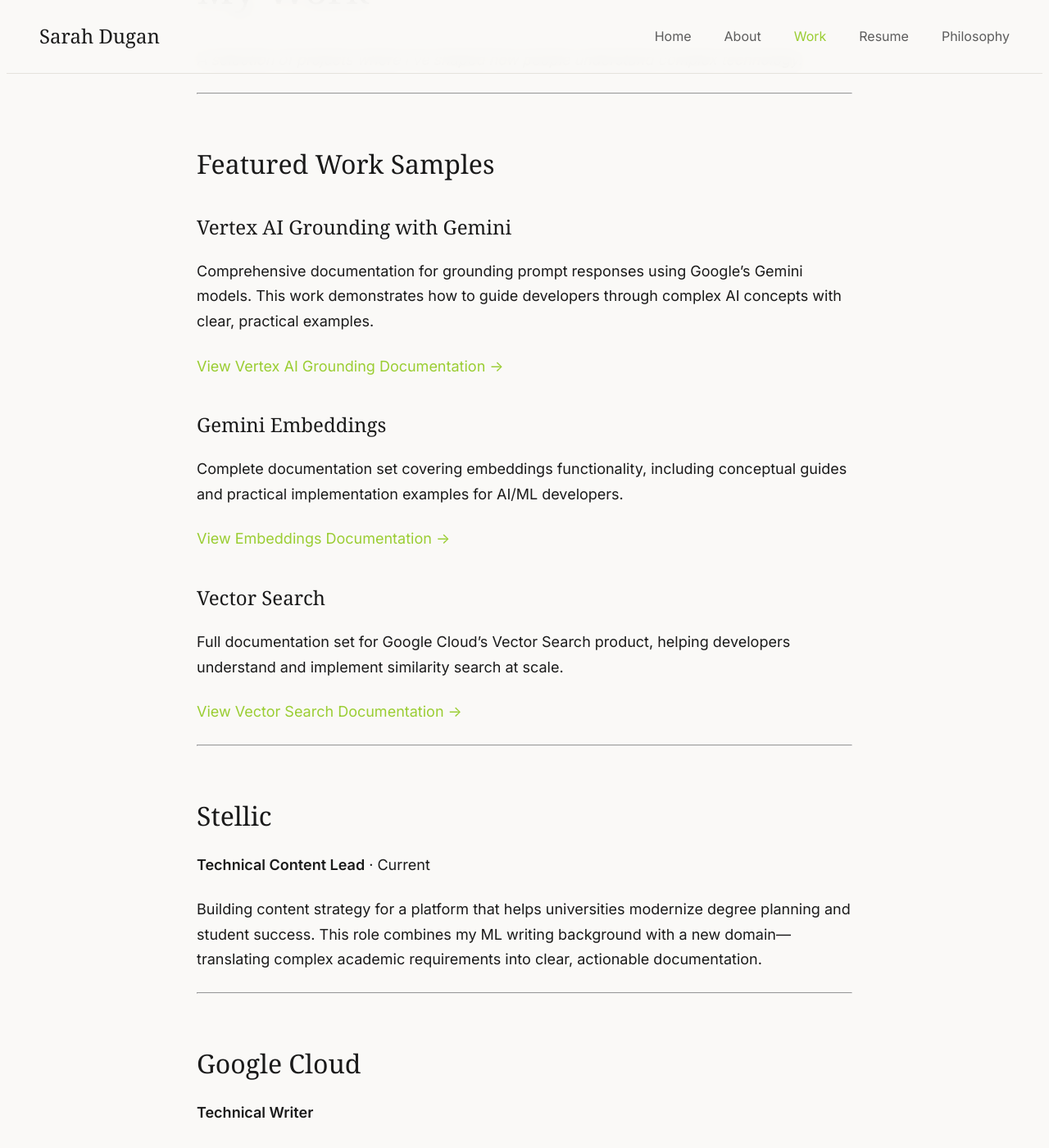
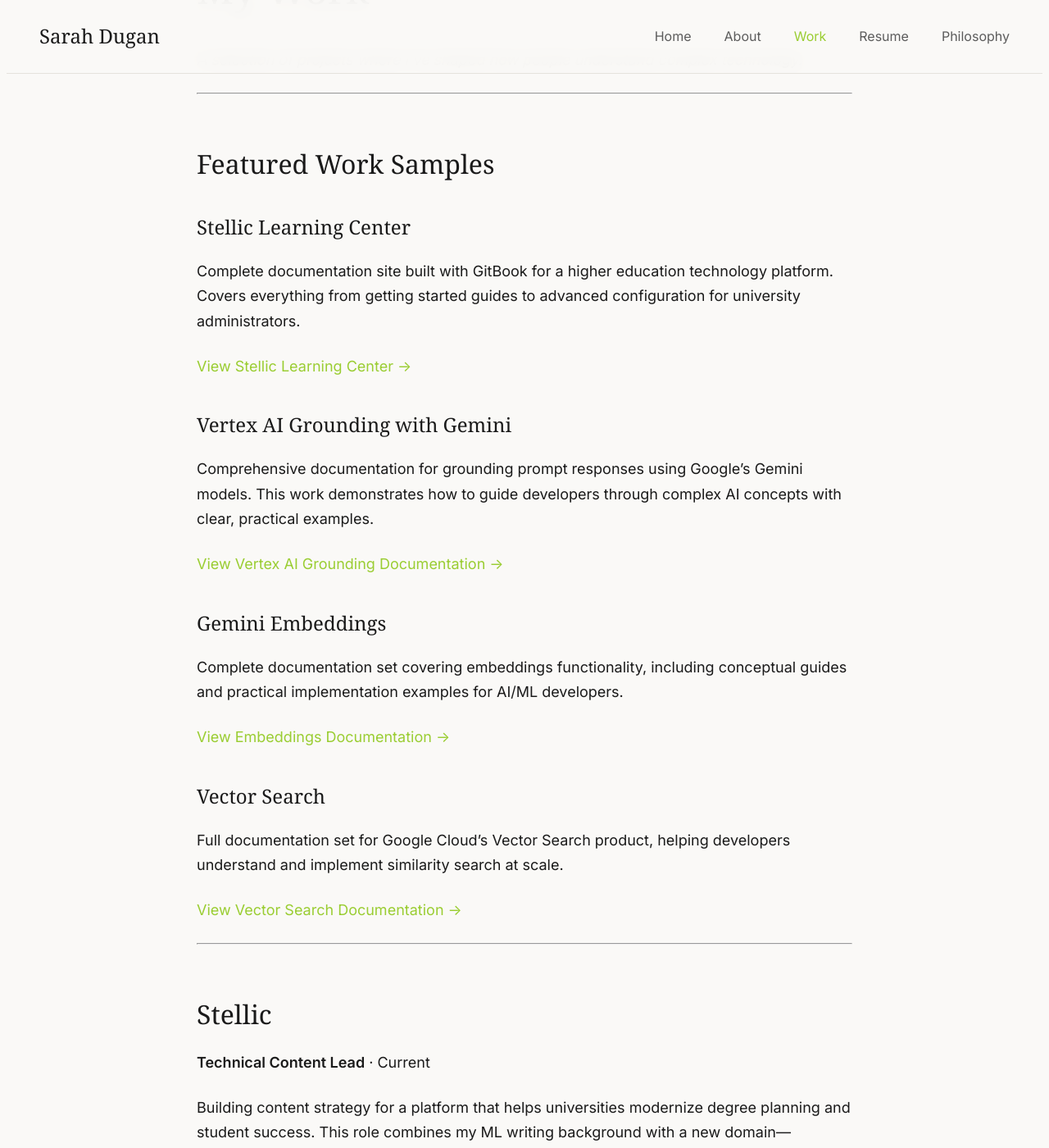
Before and after one commit to scrivera-dugan/site, a Jekyll site: the page built from my-work.md, in a window 1280 px wide and 1400 px high, scrolled down 270 px. Shown: the whole window at 82% size. Built offline with Jekyll 4.4.1, drawn with Linux system fonts in a browser that asks for light colours; some web fonts are replaced; some of the changed text lies outside the part shown.

Commit message:
Update my-work.md

```diff
--- a/my-work.md
+++ b/my-work.md
@@ -8,6 +8,11 @@ title: My Work
 ---
 
 ## Featured Work Samples
+
+### Stellic Learning Center
+Complete documentation site built with GitBook for a higher education technology platform. Covers everything from getting started guides to advanced configuration for university administrators.
+
+[View Stellic Learning Center →](https://learn.stellic.com/)
 
 ### Vertex AI Grounding with Gemini
 Comprehensive documentation for grounding prompt responses using Google's Gemini models. This work demonstrates how to guide developers through complex AI concepts with clear, practical examples.
@@ -31,6 +36,8 @@ Full documentation set for Google Cloud's Vector Search product, helping develop
 
 Building content strategy for a platform that helps universities modernize degree planning and student success. This role combines my ML writing background with a new domain—translating complex academic requirements into clear, actionable documentation.
 
+**Key achievement:** Built the entire [Stellic Learning Center](https://learn.stellic.com/) from the ground up using GitBook.
+
 ---
 
 ## Google Cloud
```
